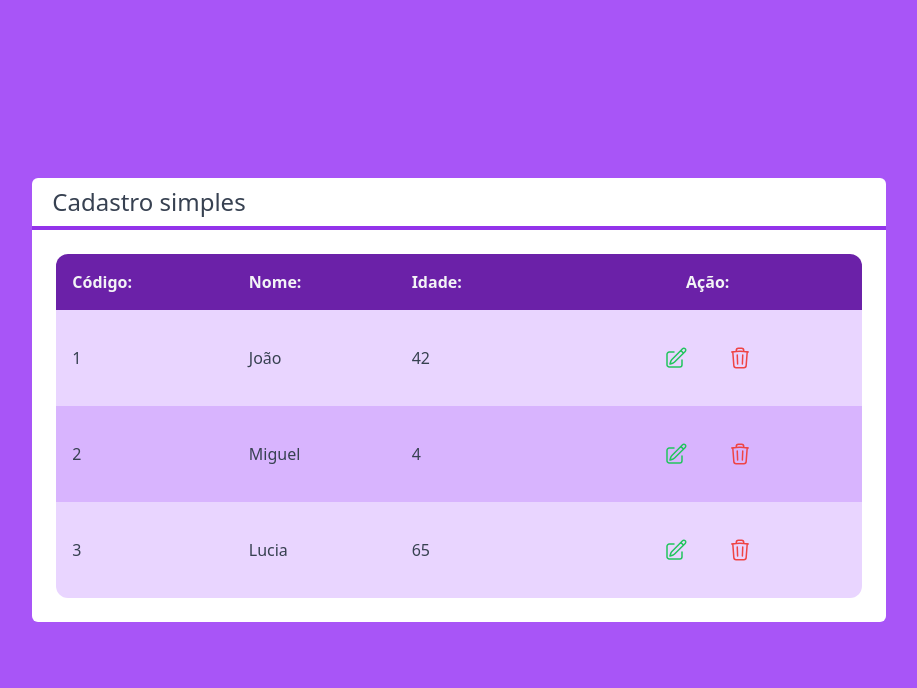
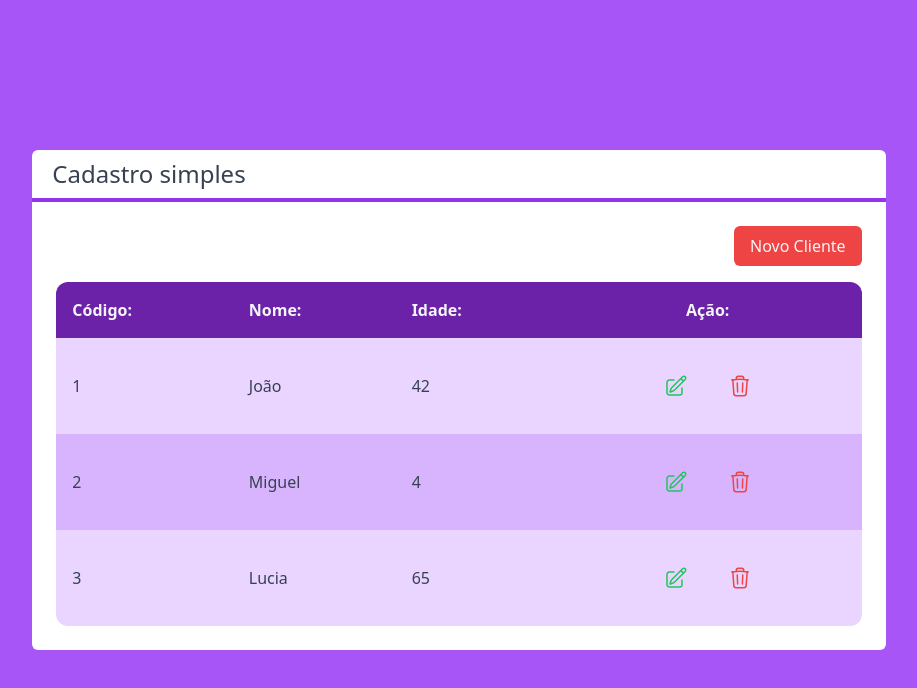
Before and after one commit to DevOpsAds/next-crud-prisma-tailwind-type.., a Next.js app: page / in a window 1280 px wide. Shown: the top 688 px of the page, without its empty margins (181-1098 px from the left). Built offline with nearby package versions, Linux system fonts and the light colour scheme.

Commit message:
botão novo cliente criado problema do interpolação de cor resolvido

```diff
--- /dev/null
+++ b/src/components/Botao.tsx
@@ -0,0 +1,20 @@
+interface BotaoProps {
+  cor: "bg-red-500" | "bg-blue-500" | "bg-gray-500";
+  children?: any;
+  className?: string;
+}
+
+export function Botao(props: BotaoProps) {
+  const color = props.cor;
+  return (
+    <button
+      className={` flex justify-end font-medium py-2 px-4 rounded-md text-gray-100 overflow-auto
+      ${props.className}
+      ${color}
+
+
+      `}>
+      {props.children}
+    </button>
+  );
+}
--- a/src/pages/index.tsx
+++ b/src/pages/index.tsx
@@ -1,3 +1,4 @@
+import { Botao } from "@/components/Botao";
 import Layout from "@/components/Layout";
 import Tabela from "@/components/Tabela";
 import Cliente from "@/core/Cliente";
@@ -14,7 +15,7 @@ export default function Home() {
   }
 
   function excluirCliente(cliente: Cliente) {
-    console.log("comando exclusão ativado " + cliente.nome);
+    console.log("comando exclusão ativado" + cliente.nome);
   }
 
   return (
@@ -22,6 +23,14 @@ export default function Home() {
       className="to flex flex-col h-screen items-center
     justify-center bg-purple-500 bg-gradient-to-r to-blue-600">
       <Layout titulo="Cadastro simples">
+        <div className="flex justify-end">
+          <Botao
+            className={"mb-4"}
+            cor={"bg-red-500"}>
+            Novo Cliente
+          </Botao>
+        </div>
+
         <Tabela
           clientes={clients}
           clienteSelecionado={editarCliente}
--- a/tailwind.config.js
+++ b/tailwind.config.js
@@ -8,6 +8,13 @@ module.exports = {
         // Or if using `src` directory:
         "./src/**/*.{js,ts,jsx,tsx}",
     ],
+    safelist: [
+        /^bg-/,
+        /^from-/,
+        /^to-/,
+
+
+    ],
     theme: {
         extend: {},
     },
```
